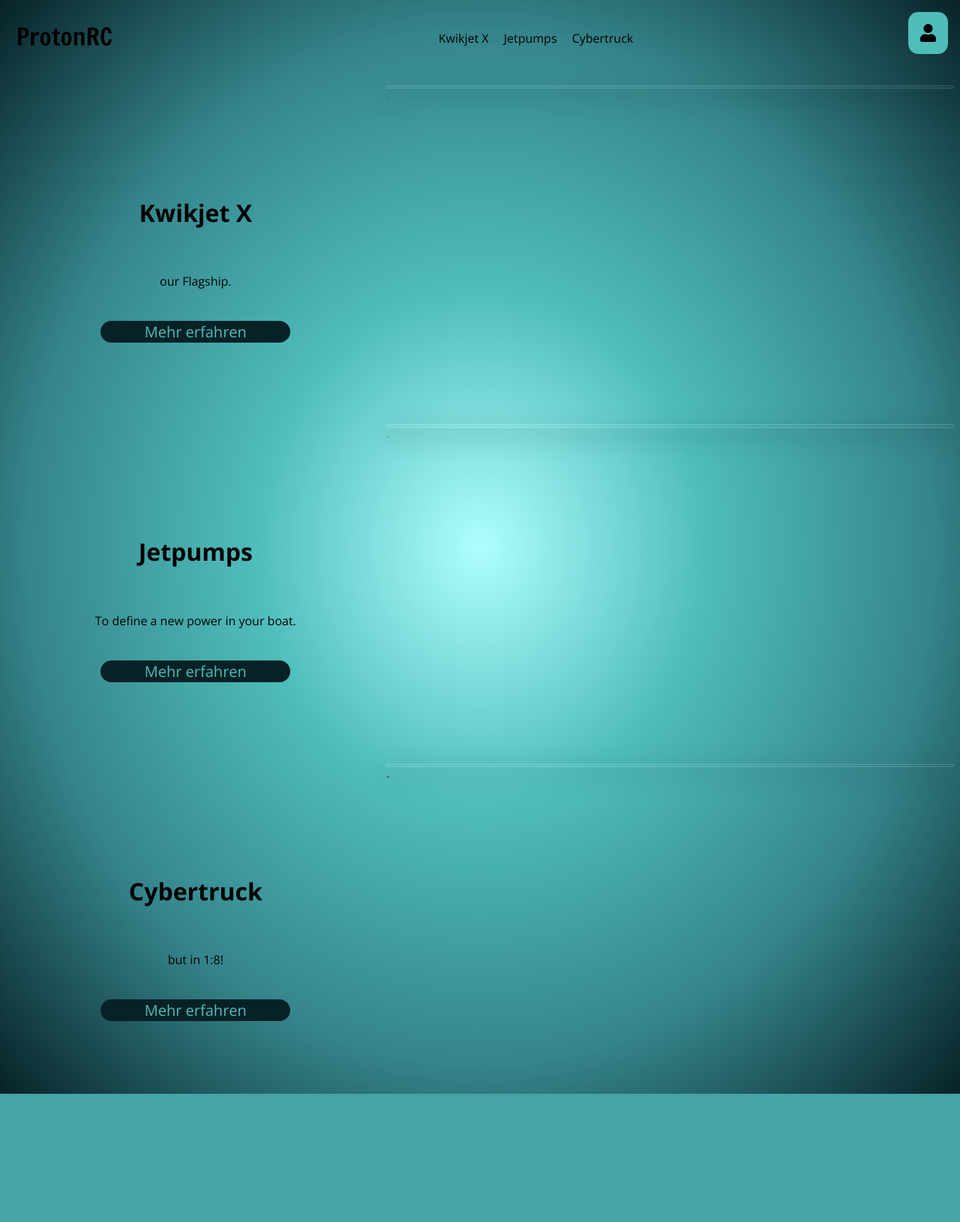
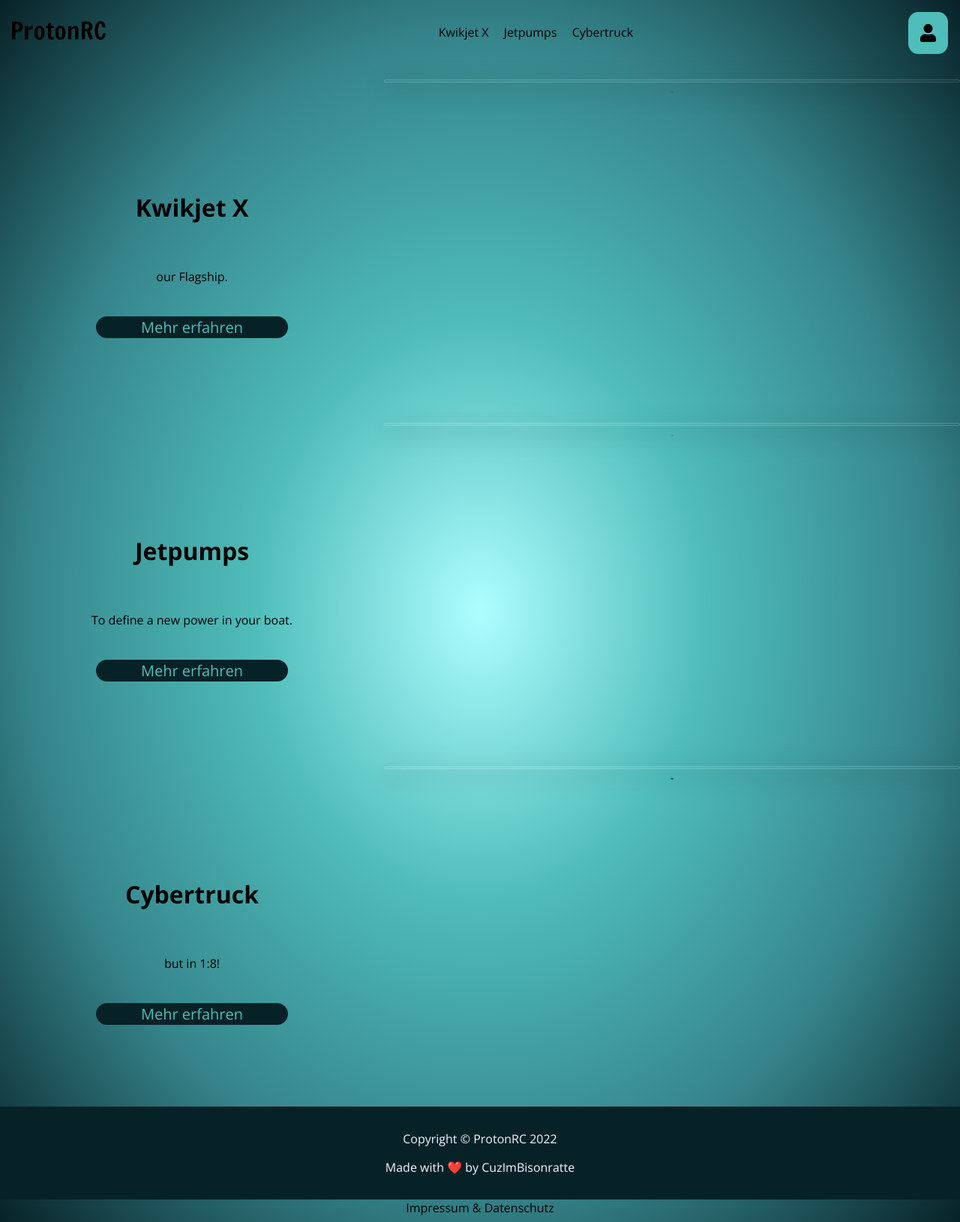
Before and after one commit to CuzImBisonratte/protonRC, a PHP site: page / in a window 1280 px wide. Shown: the whole page at 75% size. Before the commit the page ends 1459 px from the top, so only its background shows below. Run offline with PHP 8.4, Linux system fonts and the light colour scheme.

Commit message:
added footer

```diff
--- a/index.html
+++ b/index.html
@@ -75,7 +75,15 @@
             <img class="product_image" src="images/products/tesla/cybertruck/1.png" alt="">
         </div>
     </div>
-
+    <footer>
+        <div class="footer_text">
+            <p>Copyright © ProtonRC 2022</p>
+            <p>Made with ❤️ by CuzImBisonratte</p>
+        </div>
+    </footer>
+    <div class="under_footer">
+        <a href="">Impressum</a> & <a href="">Datenschutz</a>
+    </div>
 
 
     <script src="script.js"></script>
--- a/style.css
+++ b/style.css
@@ -8,6 +8,8 @@ body {
     background: radial-gradient(#aefeff, #4fbdba, #35858b, #072227);
     height: 100%;
     transition: 0.5s;
+    margin: 0;
+    text-align: center;
 }
 
 .body_nav_opened {
@@ -105,3 +107,16 @@ a {
     border: 1px solid rgba(255, 255, 255, 0.18);
     box-shadow: 0 8px 32px 0 rgba(0, 0, 0, 0.37);
 }
+
+footer {
+    text-align: center;
+    background-color: #072227;
+    color: aliceblue;
+    margin: 2vh 0 0 0;
+    padding: 2vh;
+}
+
+.under_footer {
+    text-align: center;
+    margin-bottom: 1vh;
+}
```
